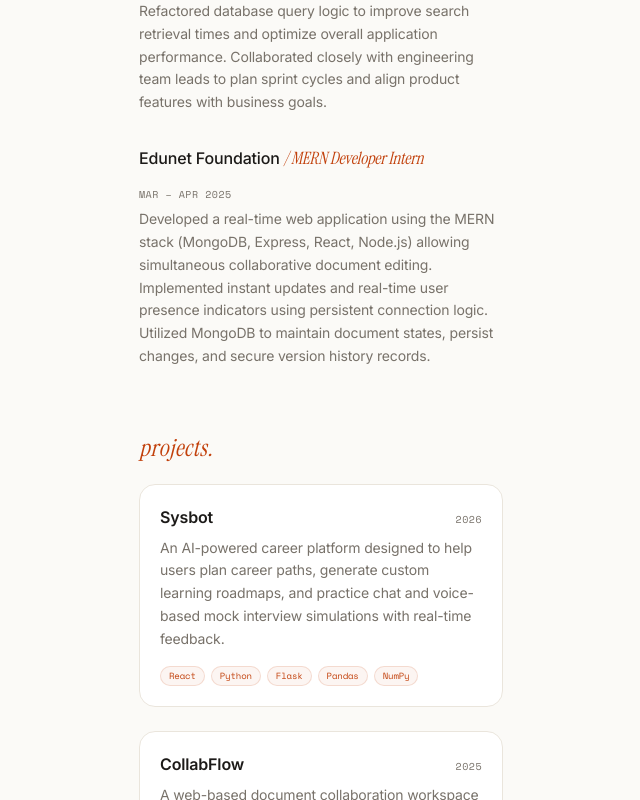
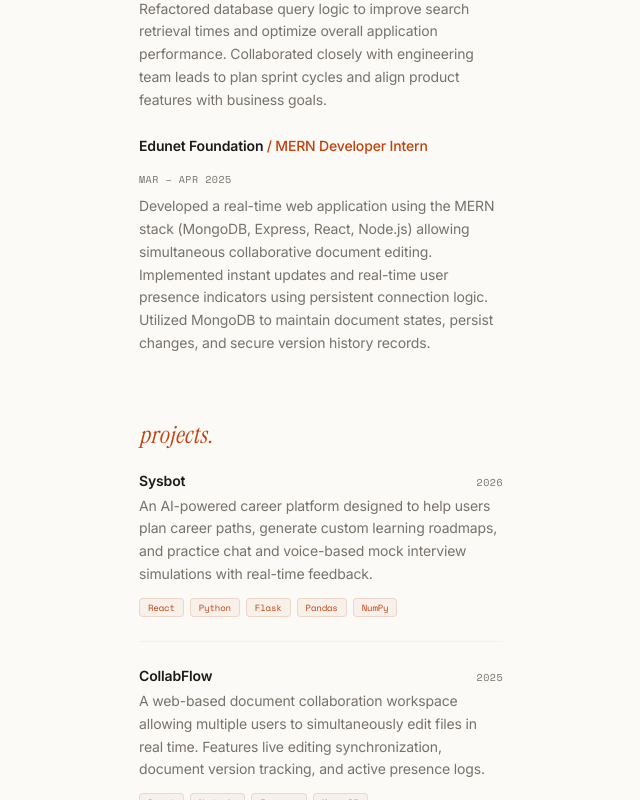
Before and after one commit to Charannsai/client-portfolio, a Next.js app: page / in a window 1280 px wide. Shown: the part 620-1420 px from the top of the page, without its empty margins (469-1109 px from the left). Built offline with nearby package versions, Linux system fonts and the light colour scheme.

Commit message:
feat: add Experience component with professional work history details

```diff
--- a/src/components/Experience.tsx
+++ b/src/components/Experience.tsx
@@ -17,13 +17,13 @@ const experiences = [
 
 export default function Experience() {
   return (
-    <div className="flex flex-col gap-8 w-full font-sans">
+    <div className="flex flex-col gap-6 w-full font-sans">
       {experiences.map((exp) => (
-        <div key={exp.company} className="flex flex-col gap-1.5">
+        <div key={exp.company} className="flex flex-col gap-2">
           {/* Header Line */}
           <div className="flex justify-between items-baseline gap-4 flex-wrap">
-            <h3 className="text-base text-portfolio-text font-medium">
-              {exp.company} <span className="font-serif italic text-portfolio-accent text-[17px] font-normal">/ {exp.role}</span>
+            <h3 className="text-[14px] font-semibold text-portfolio-text">
+              {exp.company} <span className="text-portfolio-accent font-medium">/ {exp.role}</span>
             </h3>
             <span className="font-mono text-[10px] uppercase tracking-wider text-portfolio-muted">
               {exp.period}
--- a/src/components/Projects.tsx
+++ b/src/components/Projects.tsx
@@ -26,15 +26,15 @@ const projects = [
 
 export default function Projects() {
   return (
-    <div className="grid grid-cols-1 gap-6 w-full font-sans">
+    <div className="flex flex-col gap-6 w-full font-sans">
       {projects.map((project) => (
         <div
           key={project.name}
-          className="flex flex-col p-5 rounded-2xl border border-portfolio-border bg-portfolio-card hover:shadow-[0_4px_20px_rgba(244,114,182,0.06)] transition-all duration-300 relative overflow-hidden group"
+          className="flex flex-col border-b border-portfolio-border/40 last:border-0 pb-6 last:pb-0"
         >
           {/* Header Row */}
-          <div className="flex justify-between items-baseline gap-4 mb-2">
-            <h3 className="text-base font-semibold text-portfolio-text flex items-center gap-1.5">
+          <div className="flex justify-between items-baseline gap-4 mb-1">
+            <h3 className="text-sm font-semibold text-portfolio-text">
               {project.name}
             </h3>
             <span className="font-mono text-[10px] uppercase tracking-wider text-portfolio-muted">
@@ -43,16 +43,16 @@ export default function Projects() {
           </div>
 
           {/* Description */}
-          <p className="text-xs md:text-sm text-portfolio-muted leading-relaxed font-normal mb-4">
+          <p className="text-xs md:text-sm text-portfolio-muted leading-relaxed font-normal mb-3">
             {project.description}
           </p>
 
-          {/* Stack Pills */}
-          <div className="flex flex-wrap gap-1.5 mt-auto">
+          {/* Stack tags */}
+          <div className="flex flex-wrap gap-1.5">
             {project.stack.map((tech) => (
               <span
                 key={tech}
-                className="text-[9px] font-mono font-medium text-portfolio-accent bg-portfolio-accent/5 border border-portfolio-accent/15 px-2 py-0.5 rounded-full"
+                className="text-[9px] font-mono font-medium text-portfolio-accent bg-portfolio-accent/5 border border-portfolio-accent/15 px-2 py-0.5 rounded-sm"
               >
                 {tech}
               </span>
```
